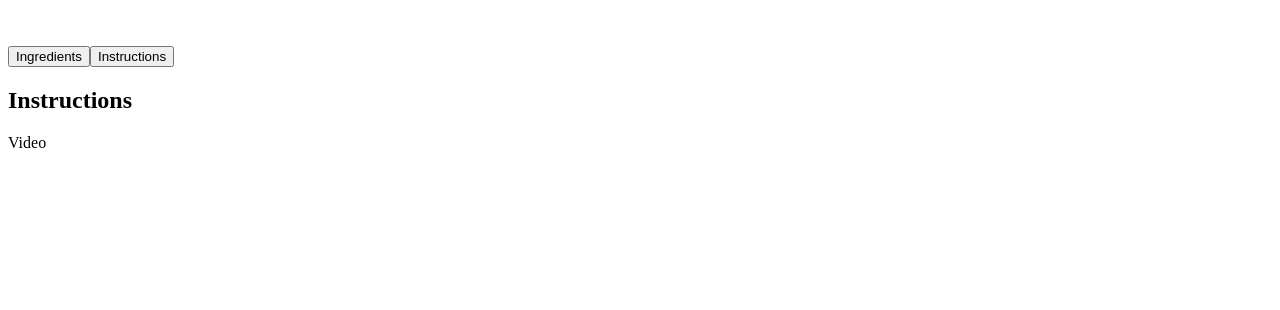
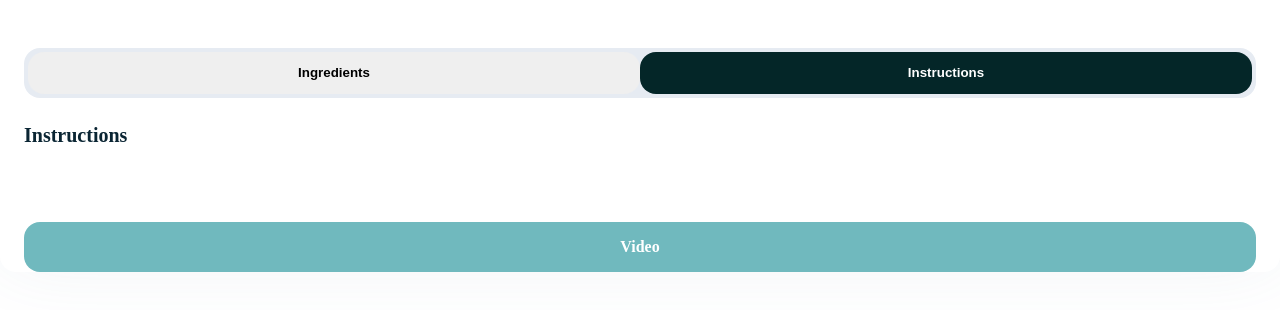
Before and after one commit to Matthew7991/Tasty, a React (Vite) app: page /details/1 in a window 1280 px wide. Both pictures are taken after a click on the button "Instructions". Shown: the top 310 px of the page. Built offline with nearby package versions, Linux system fonts and the light colour scheme; no server answers.

Commit message:
details desgin

```diff
--- a/src/App.css
+++ b/src/App.css
@@ -0,0 +1,5 @@
+* {
+  box-sizing: border-box;
+  margin: 0;
+  padding: 0;
+}
--- a/src/components/pages/Details/Details.jsx
+++ b/src/components/pages/Details/Details.jsx
@@ -1,5 +1,6 @@
 import React, { useEffect, useState } from "react"
 import { useParams } from "react-router-dom"
+import "./Details.scss"
 
 function Details() {
   const [meal, setMeal] = useState({})
@@ -37,16 +38,18 @@ function Details() {
 
   return (
     <main>
-      <article>
+      <article className="details">
         <img
           src={meal.strMealThumb}
           alt=""
         />
-        <div>
-          <h1>{meal.strMeal}</h1>
-          <p>{meal.strCategory}</p>
-          <p>{meal.strArea}</p>
-          <div>
+        <div className="info-card">
+          <h1 className="title">{meal.strMeal}</h1>
+          <div className="tags">
+            <p className="category">{meal.strCategory}</p>
+            <p className="area">{meal.strArea}</p>
+          </div>
+          <div className="navigation">
             {/* Die btn-active Klasse wird hinzugefügt wenn dies die active Seite ist */}
             <button
               onClick={() => setShowInstructions(false)}
@@ -60,72 +63,72 @@ function Details() {
             </button>
           </div>
           {showInstructions || (
-            <div>
+            <div className="ingredients">
               <h2>Ingredients</h2>
               {meal.strIngredient1 && (
-                <p>{`${meal.strMeasure1} ${meal.strIngredient1}`}</p>
+                <p className="ingredient">{`${meal.strMeasure1} ${meal.strIngredient1}`}</p>
               )}
               {meal.strIngredient2 && (
-                <p>{`${meal.strMeasure2} ${meal.strIngredient2}`}</p>
+                <p className="ingredient">{`${meal.strMeasure2} ${meal.strIngredient2}`}</p>
               )}
               {meal.strIngredient3 && (
-                <p>{`${meal.strMeasure3} ${meal.strIngredient3}`}</p>
+                <p className="ingredient">{`${meal.strMeasure3} ${meal.strIngredient3}`}</p>
               )}
               {meal.strIngredient4 && (
-                <p>{`${meal.strMeasure4} ${meal.strIngredient4}`}</p>
+                <p className="ingredient">{`${meal.strMeasure4} ${meal.strIngredient4}`}</p>
               )}
               {meal.strIngredient5 && (
-                <p>{`${meal.strMeasure5} ${meal.strIngredient5}`}</p>
+                <p className="ingredient">{`${meal.strMeasure5} ${meal.strIngredient5}`}</p>
               )}
               {meal.strIngredient6 && (
-                <p>{`${meal.strMeasure6} ${meal.strIngredient6}`}</p>
+                <p className="ingredient">{`${meal.strMeasure6} ${meal.strIngredient6}`}</p>
               )}
               {meal.strIngredient7 && (
-                <p>{`${meal.strMeasure7} ${meal.strIngredient7}`}</p>
+                <p className="ingredient">{`${meal.strMeasure7} ${meal.strIngredient7}`}</p>
               )}
               {meal.strIngredient8 && (
-                <p>{`${meal.strMeasure8} ${meal.strIngredient8}`}</p>
+                <p className="ingredient">{`${meal.strMeasure8} ${meal.strIngredient8}`}</p>
               )}
               {meal.strIngredient9 && (
-                <p>{`${meal.strMeasure9} ${meal.strIngredient9}`}</p>
+                <p className="ingredient">{`${meal.strMeasure9} ${meal.strIngredient9}`}</p>
               )}
               {meal.strIngredient10 && (
-                <p>{`${meal.strMeasure10} ${meal.strIngredient10}`}</p>
+                <p className="ingredient">{`${meal.strMeasure10} ${meal.strIngredient10}`}</p>
               )}
               {meal.strIngredient11 && (
-                <p>{`${meal.strMeasure11} ${meal.strIngredient11}`}</p>
+                <p className="ingredient">{`${meal.strMeasure11} ${meal.strIngredient11}`}</p>
               )}
               {meal.strIngredient12 && (
-                <p>{`${meal.strMeasure12} ${meal.strIngredient12}`}</p>
+                <p className="ingredient">{`${meal.strMeasure12} ${meal.strIngredient12}`}</p>
               )}
               {meal.strIngredient13 && (
-                <p>{`${meal.strMeasure13} ${meal.strIngredient13}`}</p>
+                <p className="ingredient">{`${meal.strMeasure13} ${meal.strIngredient13}`}</p>
               )}
               {meal.strIngredient14 && (
-                <p>{`${meal.strMeasure14} ${meal.strIngredient14}`}</p>
+                <p className="ingredient">{`${meal.strMeasure14} ${meal.strIngredient14}`}</p>
               )}
               {meal.strIngredient15 && (
-                <p>{`${meal.strMeasure15} ${meal.strIngredient15}`}</p>
+                <p className="ingredient">{`${meal.strMeasure15} ${meal.strIngredient15}`}</p>
               )}
               {meal.strIngredient16 && (
-                <p>{`${meal.strMeasure16} ${meal.strIngredient16}`}</p>
+                <p className="ingredient">{`${meal.strMeasure16} ${meal.strIngredient16}`}</p>
               )}
               {meal.strIngredient17 && (
-                <p>{`${meal.strMeasure17} ${meal.strIngredient17}`}</p>
+                <p className="ingredient">{`${meal.strMeasure17} ${meal.strIngredient17}`}</p>
               )}
               {meal.strIngredient18 && (
-                <p>{`${meal.strMeasure18} ${meal.strIngredient18}`}</p>
+                <p className="ingredient">{`${meal.strMeasure18} ${meal.strIngredient18}`}</p>
               )}
               {meal.strIngredient19 && (
-                <p>{`${meal.strMeasure19} ${meal.strIngredient19}`}</p>
+                <p className="ingredient">{`${meal.strMeasure19} ${meal.strIngredient19}`}</p>
               )}
               {meal.strIngredient20 && (
-                <p>{`${meal.strMeasure20} ${meal.strIngredient20}`}</p>
+                <p className="ingredient">{`${meal.strMeasure20} ${meal.strIngredient20}`}</p>
               )}
             </div>
           )}
           {showInstructions && (
-            <div>
+            <div className="instructions">
               <h2>Instructions</h2>
               <p>{meal.strInstructions}</p>
               <a
--- /dev/null
+++ b/src/components/pages/Details/Details.scss
@@ -0,0 +1,111 @@
+.details {
+  --dark: #0a2533;
+  --neutral-dark: #0a2533;
+
+  font-family: Monsterrat;
+
+  img {
+    max-width: 100%;
+    display: block;
+    margin-bottom: -16px;
+  }
+
+  .info-card {
+    background-color: #fff;
+    filter: drop-shadow(0px -10px 40px rgba(101, 123, 154, 0.1));
+    border-radius: 16px;
+    padding-inline: 24px;
+    padding-top: 40px;
+    color: var(--neutral-dark);
+
+    .title {
+      font-size: 24px;
+      line-height: 135%;
+    }
+
+    .tags {
+      color: #748189;
+      line-height: 145%;
+      margin-bottom: 24px;
+
+      .category {
+        font-weight: 600;
+      }
+    }
+
+    .navigation {
+      display: flex;
+      padding: 4px;
+      border-radius: 16px;
+      background: #e6ebf2;
+      margin-bottom: 24px;
+
+      button {
+        padding-inline: 35px;
+        padding-block: 12px;
+        font-weight: 700;
+        line-height: 135%;
+        text-align: center;
+        flex: 1;
+        border: none;
+        border-radius: 16px;
+        background-color: none;
+      }
+
+      .btn-active {
+        background-color: #042628;
+        color: #fff;
+      }
+    }
+
+    h2 {
+      color: var(--dark);
+      font-size: 1.25rem;
+      line-height: 130%;
+    }
+
+    .ingredients {
+      display: flex;
+      flex-direction: column;
+      gap: 12px;
+      margin-bottom: 24px;
+
+      .ingredient {
+        font-size: 1.125rem;
+        width: fit-content;
+        font-weight: 700;
+        line-height: 110%;
+        padding: 16px;
+        box-shadow: 0px 2px 16px 0px rgba(6, 51, 54, 0.1);
+        border-radius: 16px;
+      }
+    }
+
+    .instructions {
+      margin-bottom: 24px;
+
+      h2 {
+        margin-bottom: 24px;
+      }
+
+      p {
+        line-height: 145%;
+        color: #48525f;
+        padding: 16px;
+      }
+
+      a {
+        // width: 100%;
+        text-align: center;
+        font-weight: 700;
+        display: block;
+        background-color: #70b9be;
+        border-radius: 16px;
+        margin-top: 18px;
+        padding: 16px;
+        text-decoration: none;
+        color: #fff;
+      }
+    }
+  }
+}
```
